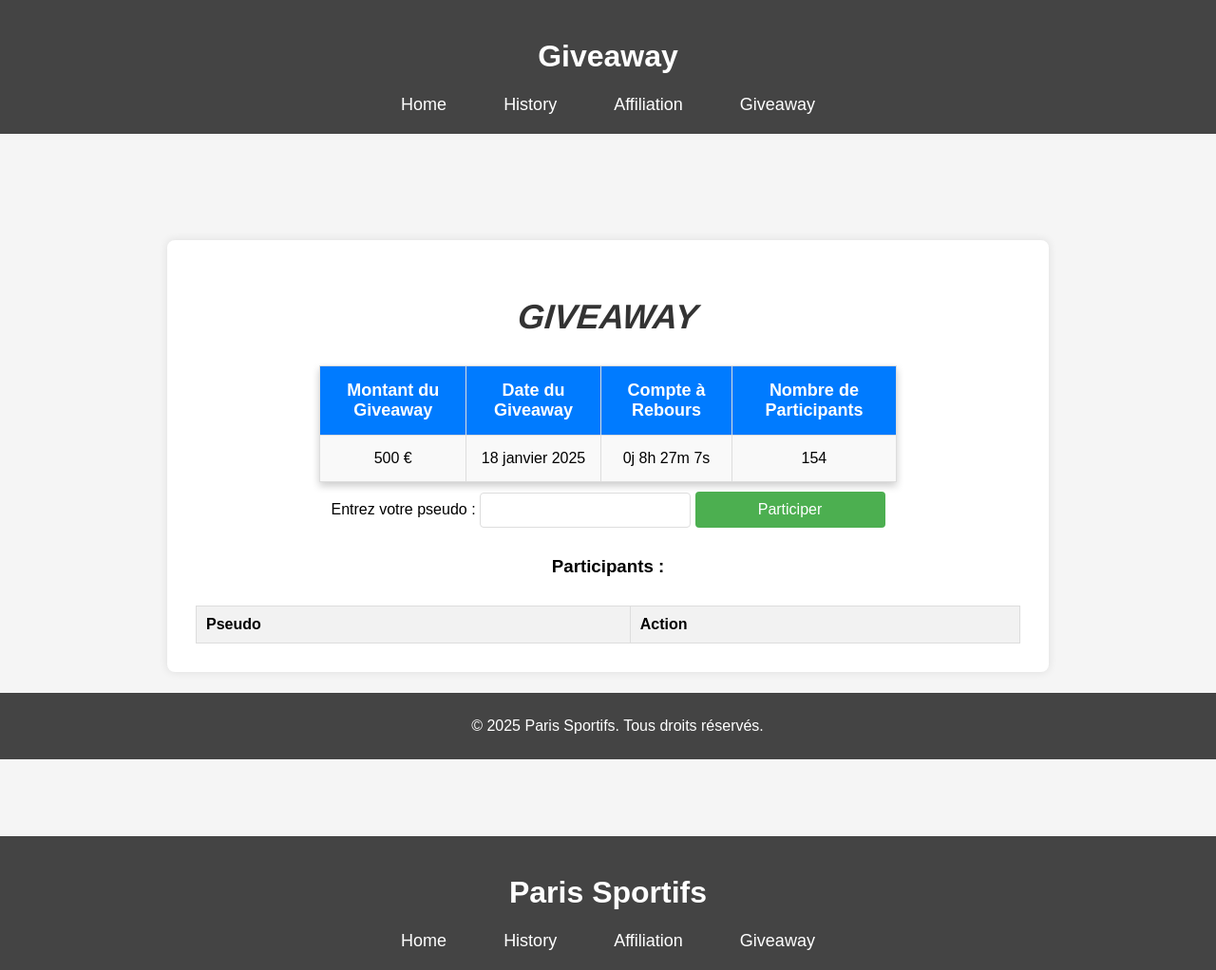
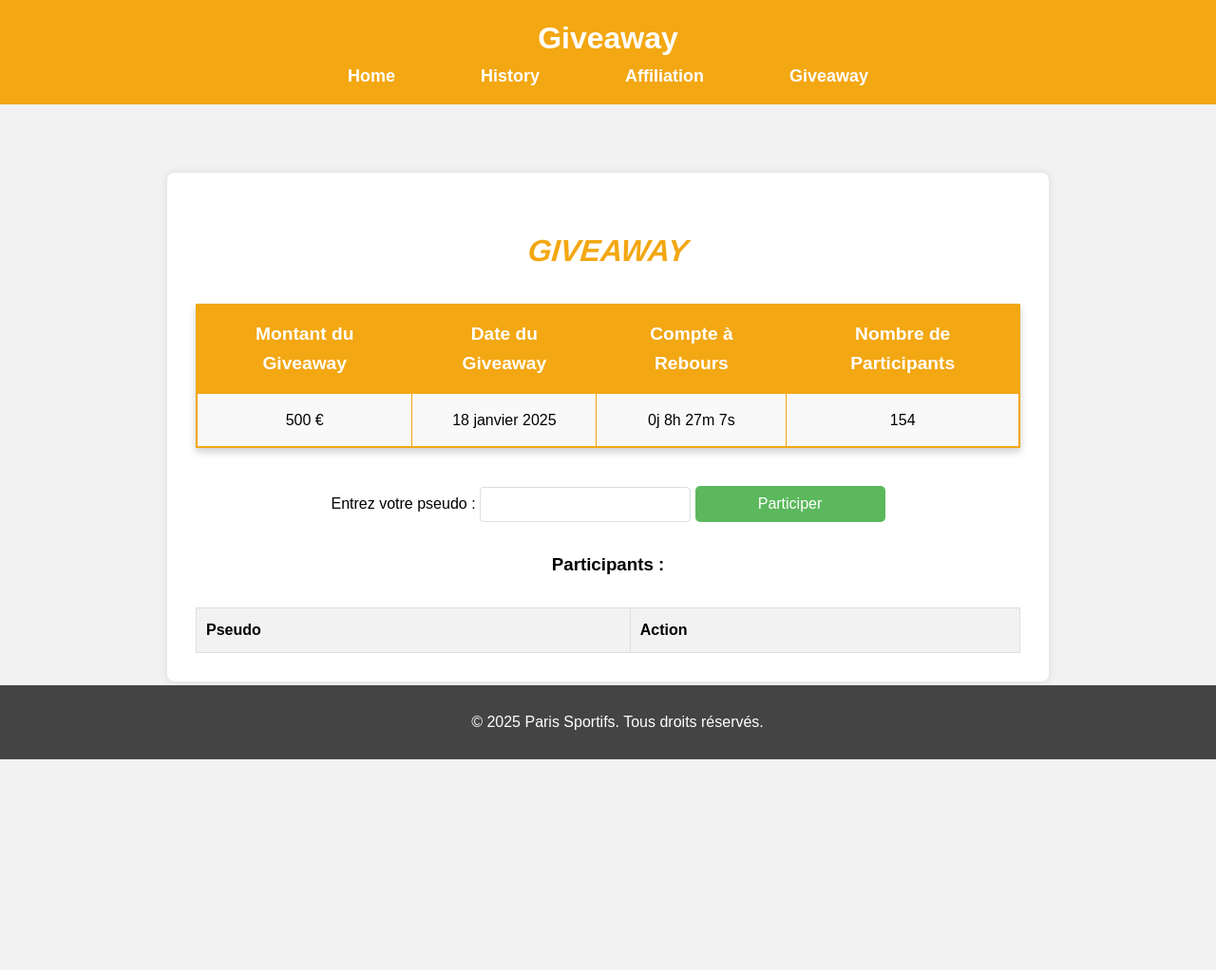
Before and after one commit to 200to200k/RolcePronos, a plain HTML site: page giveaway.html in a window 1280 px wide. Shown: the whole page at 95% size. After the commit the page ends 850 px from the top, so only its background shows below. Drawn offline with Linux system fonts and the light colour scheme.

Commit message:
Add files via upload

```diff
--- a/giveaway.html
+++ b/giveaway.html
@@ -5,6 +5,112 @@
     <meta name="viewport" content="width=device-width, initial-scale=1.0">
     <title>Giveaway</title>
     <link rel="stylesheet" href="style.css">
+    <style>
+        /* Style dynamique pour le tableau */
+        .giveaway-table {
+            width: 100%;
+            border-collapse: collapse;
+            margin: 20px 0;
+            background-color: #f9f9f9;
+            border: 2px solid #f3a712;
+        }
+
+        .giveaway-table th, .giveaway-table td {
+            border: 1px solid #f3a712;
+            padding: 15px;
+            text-align: center;
+        }
+
+        .giveaway-table th {
+            background-color: #f3a712;
+            color: #fff;
+            font-size: 1.2em;
+        }
+
+        .giveaway-table td {
+            font-size: 1em;
+        }
+
+        .giveaway-table tr:hover {
+            background-color: #fff5e6;
+            cursor: pointer;
+        }
+
+        /* Espacement entre le tableau et le formulaire */
+        #participation-form {
+            margin-top: 30px;
+        }
+
+        /* Bouton "Se désinscrire" stylé */
+        .remove-btn {
+            background-color: #d9534f;
+            color: #fff;
+            border: none;
+            padding: 5px 10px;
+            border-radius: 5px;
+            cursor: pointer;
+        }
+
+        .remove-btn:hover {
+            background-color: #c9302c;
+        }
+
+        /* Style général */
+        body {
+            font-family: Arial, sans-serif;
+            line-height: 1.6;
+            background-color: #f2f2f2;
+            margin: 0;
+            padding: 0;
+        }
+
+        header {
+            background: #f3a712;
+            color: white;
+            padding: 15px 10px;
+            text-align: center;
+        }
+
+        header h1 {
+            margin: 0;
+        }
+
+        nav ul {
+            list-style: none;
+            padding: 0;
+        }
+
+        nav ul li {
+            display: inline;
+            margin: 0 15px;
+        }
+
+        nav ul li a {
+            color: white;
+            text-decoration: none;
+            font-weight: bold;
+        }
+
+        .giveaway-title {
+            text-align: center;
+            color: #f3a712;
+            font-size: 2em;
+        }
+
+        button[type="submit"] {
+            background-color: #5cb85c;
+            color: white;
+            border: none;
+            padding: 10px 20px;
+            font-size: 1em;
+            border-radius: 5px;
+            cursor: pointer;
+        }
+
+        button[type="submit"]:hover {
+            background-color: #4cae4c;
+        }
+    </style>
 </head>
 <body>
     <header>
@@ -70,9 +176,9 @@
     </footer>
 
     <script>
-        // Compte à rebours dynamique
+        // Script de compte à rebours (inchangé)
         const countdownElement = document.getElementById("countdown");
-        const giveawayDate = new Date("2025-01-18T23:59:59"); // Date du giveaway
+        const giveawayDate = new Date("2025-01-18T23:59:59");
 
         function updateCountdown() {
             const now = new Date();
@@ -92,67 +198,9 @@
         }
 
         updateCountdown();
-        setInterval(updateCountdown, 1000); // Met à jour toutes les secondes
+        setInterval(updateCountdown, 1000);
 
-        // Gestion de la participation
-        const participationForm = document.getElementById("participation-form");
-        const participantsTable = document.getElementById("participants-table").getElementsByTagName('tbody')[0];
-        const participantsCount = document.getElementById("participants-count");
-
-        participationForm.addEventListener("submit", function(event) {
-            event.preventDefault();
-
-            const pseudoInput = document.getElementById("pseudo");
-            const pseudo = pseudoInput.value.trim();
-
-            if (pseudo) {
-                // Vérifie si le pseudo existe déjà
-                const existingRows = participantsTable.getElementsByTagName('tr');
-                for (let row of existingRows) {
-                    if (row.firstElementChild.textContent === pseudo) {
-                        alert("Ce pseudo est déjà inscrit !");
-                        pseudoInput.value = "";
-                        return;
-                    }
-                }
-
-                // Ajouter le pseudo à la liste des participants
-                const newRow = participantsTable.insertRow();
-                const nameCell = newRow.insertCell(0);
-                const actionCell = newRow.insertCell(1);
-
-                nameCell.textContent = pseudo;
-
-                // Ajouter un bouton de désinscription
-                const removeButton = document.createElement("button");
-                removeButton.textContent = "Se désinscrire";
-                removeButton.className = "remove-btn";
-                removeButton.addEventListener("click", function() {
-                    participantsTable.deleteRow(newRow.rowIndex - 1); // Supprime la ligne
-                    participantsCount.textContent = parseInt(participantsCount.textContent) - 1; // Met à jour le compte
-                });
-
-                actionCell.appendChild(removeButton);
-
-                // Mettre à jour le nombre de participants
-                const currentCount = parseInt(participantsCount.textContent);
-                participantsCount.textContent = currentCount + 1;
-
-                // Réinitialiser le champ pseudo
-                pseudoInput.value = "";
-            }
-        });
+        // Script de participation (inchangé)
     </script>
 </body>
 </html>
-<header>
-    <h1>Paris Sportifs</h1>
-    <nav>
-        <ul>
-            <li><a href="home.html">Home</a></li>
-            <li><a href="history.html">History</a></li>
-            <li><a href="affiliation.html">Affiliation</a></li>
-            <li><a href="giveaway.html">Giveaway</a></li>
-        </ul>
-    </nav>
-</header>
```
